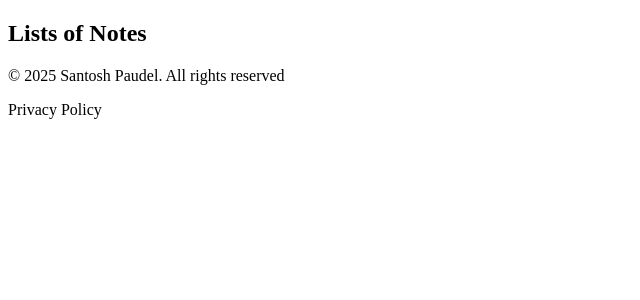
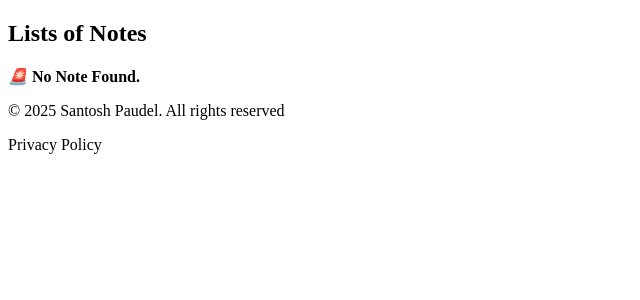
Before and after one commit to oye-san7osh/simple-to-do, a Django app: page /notes/lists/ in a window 1280 px wide. Shown: the part 152-452 px from the top of the page, without its empty margins (0-640 px from the left). Run offline with Django 5.2, Linux system fonts and the light colour scheme.

Commit message:
Added and Updated note-lists.html

```diff
--- a/Keep_Note/notes/templates/notes/note-lists.html
+++ b/Keep_Note/notes/templates/notes/note-lists.html
@@ -5,8 +5,16 @@
 {% endblock %}
 
 {% block content %}
-
     <h2>Lists of Notes</h2>
 
-
+    {% for note in notelists %}
+        <ol>
+            <li>
+                <strong>Note Name:</strong> <a href="{% url 'note.note_name' note.slug_link %}">{{ note.note_name }}</a>
+            </li>
+            <p><strong>Created on:</strong> {{ note.note_date }}</p>
+        </ol>
+    {% empty %}
+        <p><em>🚨</em> <strong>No Note Found.</strong></p>
+    {% endfor %}
 {% endblock %}
```
